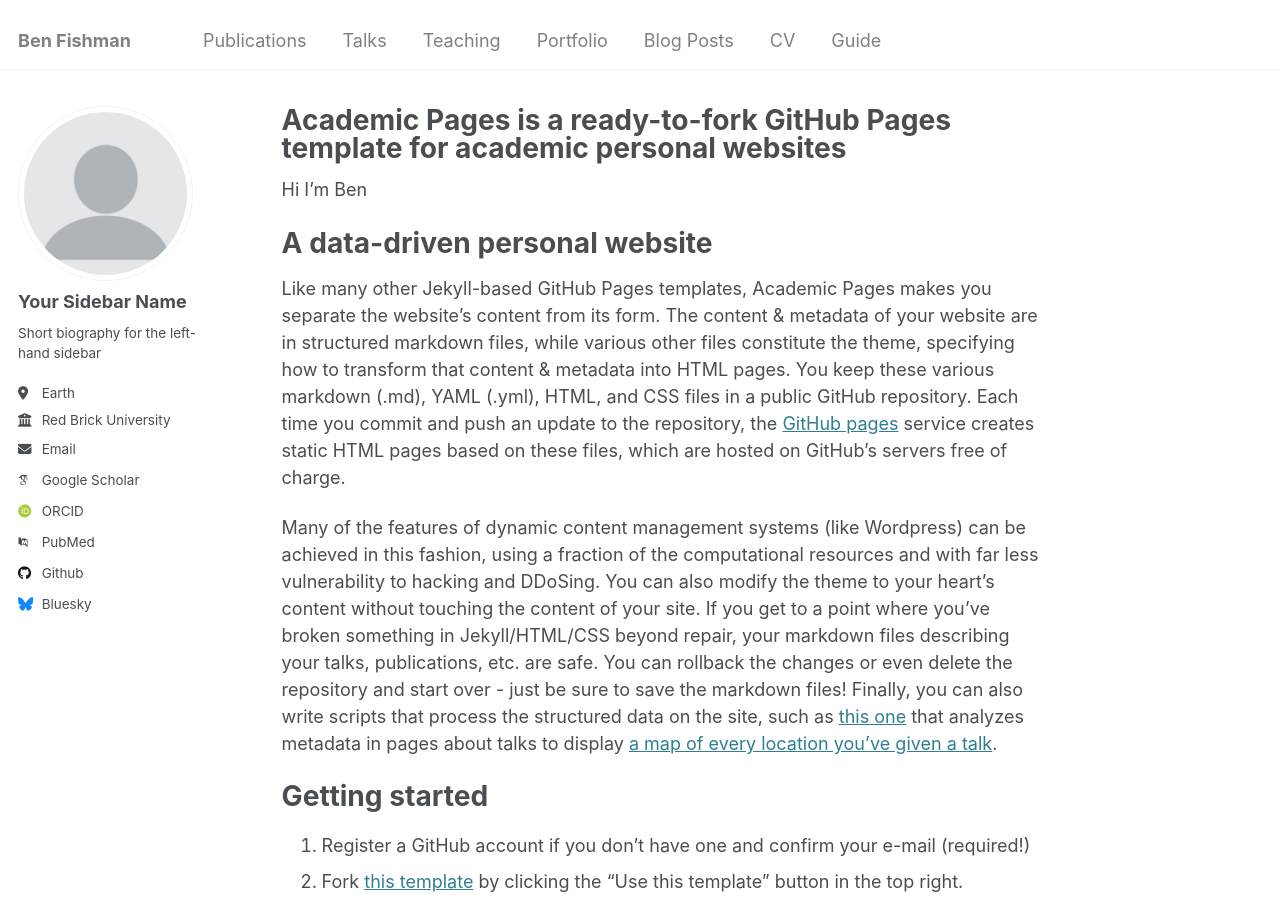
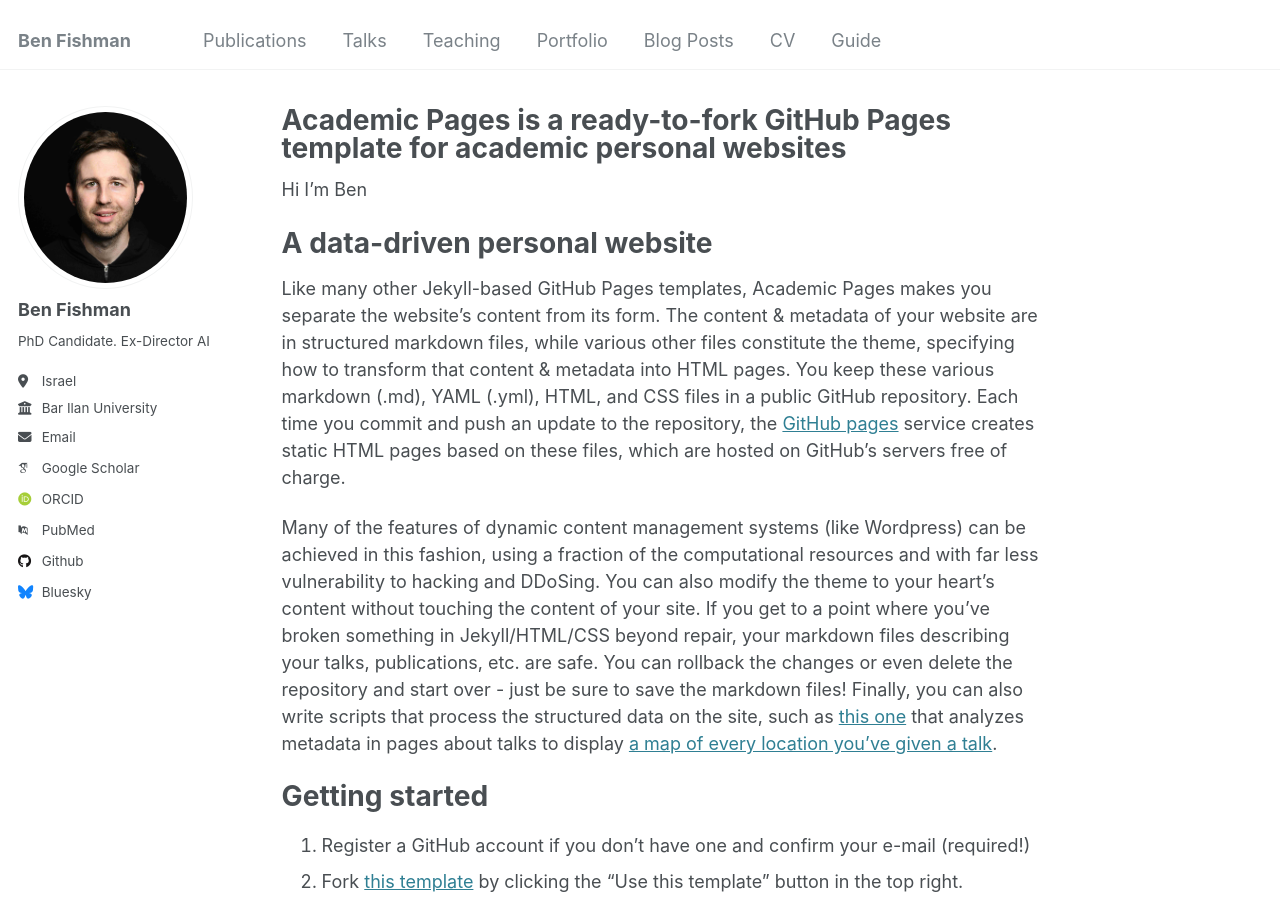
Before and after one commit to benf22/benf22.github.io, a Jekyll site: the page built from _pages/about.md, in a window 1280 px wide and 900 px high. Built offline with Jekyll 4.4.1, drawn with Linux system fonts in a browser that asks for light colours; some web fonts are replaced.

Commit message:
Update _config.yml

```diff
--- a/_config.yml
+++ b/_config.yml
@@ -12,23 +12,23 @@
 title_separator          : "-"
 name                     : &name "Ben Fishman"
 description              : &description "personal description"
-url                      : https://academicpages.github.io # the base hostname & protocol for your site e.g. "https://[your GitHub username].github.io"
+url                      : https://benf22.github.io # the base hostname & protocol for your site e.g. "https://[your GitHub username].github.io"
 baseurl                  : "" # the subpath of your site, e.g. "/blog"
-repository               : "academicpages/academicpages.github.io"
+repository               : "github.com/benf22/benf22.github.io"
 
 # Site Author - The following control what appear as part of the author content on the side bar.
 #               If a field is blank the icon and link will not appear, otherwise it will be shown.
 #               Additional customization can be done by editing /_includes/author-profile.html
 author:
   # Biographic information
-  avatar           : "profile.png"
-  name             : "Your Sidebar Name"
+  avatar           : "bens_profile.jpg"
+  name             : "Ben Fishman"
   pronouns         : # example: "she/her"
-  bio              : "Short biography for the left-hand sidebar"
-  location         : "Earth"
-  employer         : "Red Brick University"
+  bio              : "PhD Candidate. Ex-Director AI"
+  location         : "Israel"
+  employer         : "Bar Ilan University"
   uri              : # URL
-  email            : "none@example.org"
+  email            : "benf22@gmail.com"
 
   # Academic websites
   arxiv            : # URL - Update with the correct link to your profile
```
